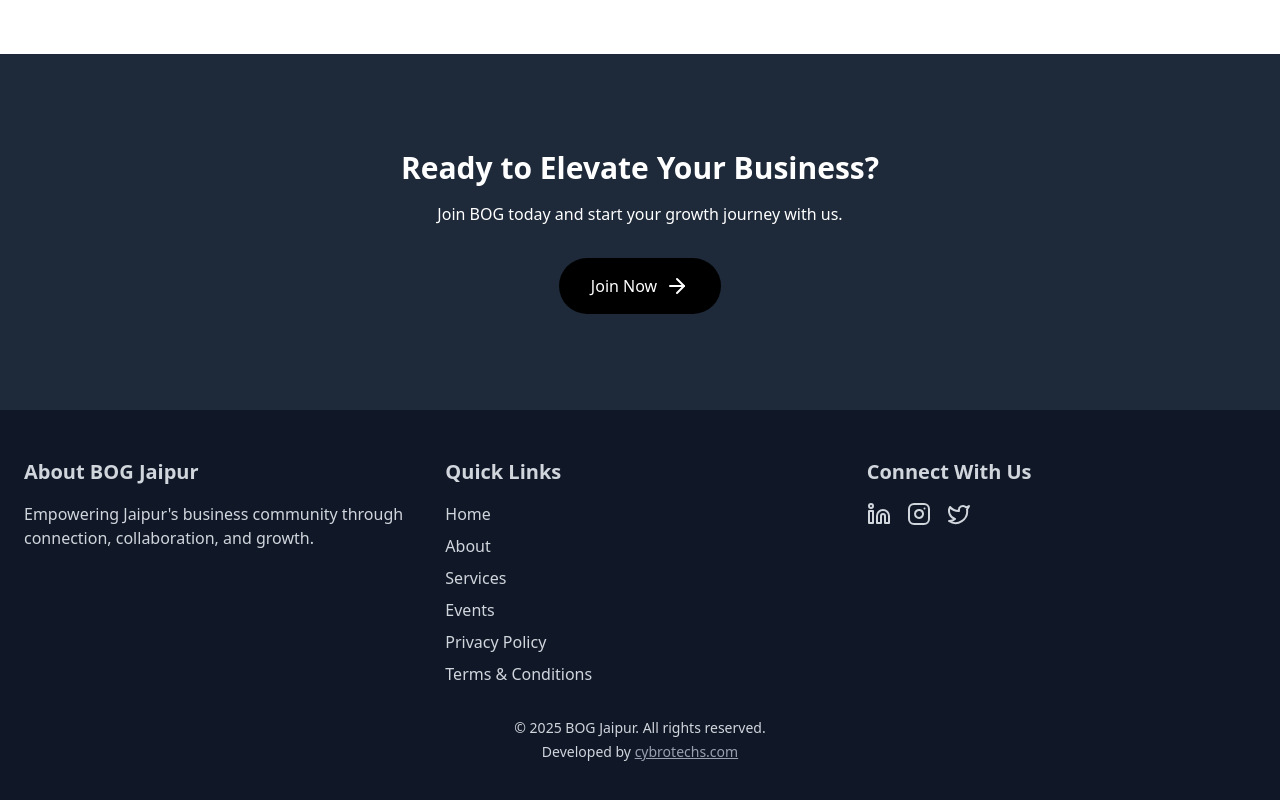
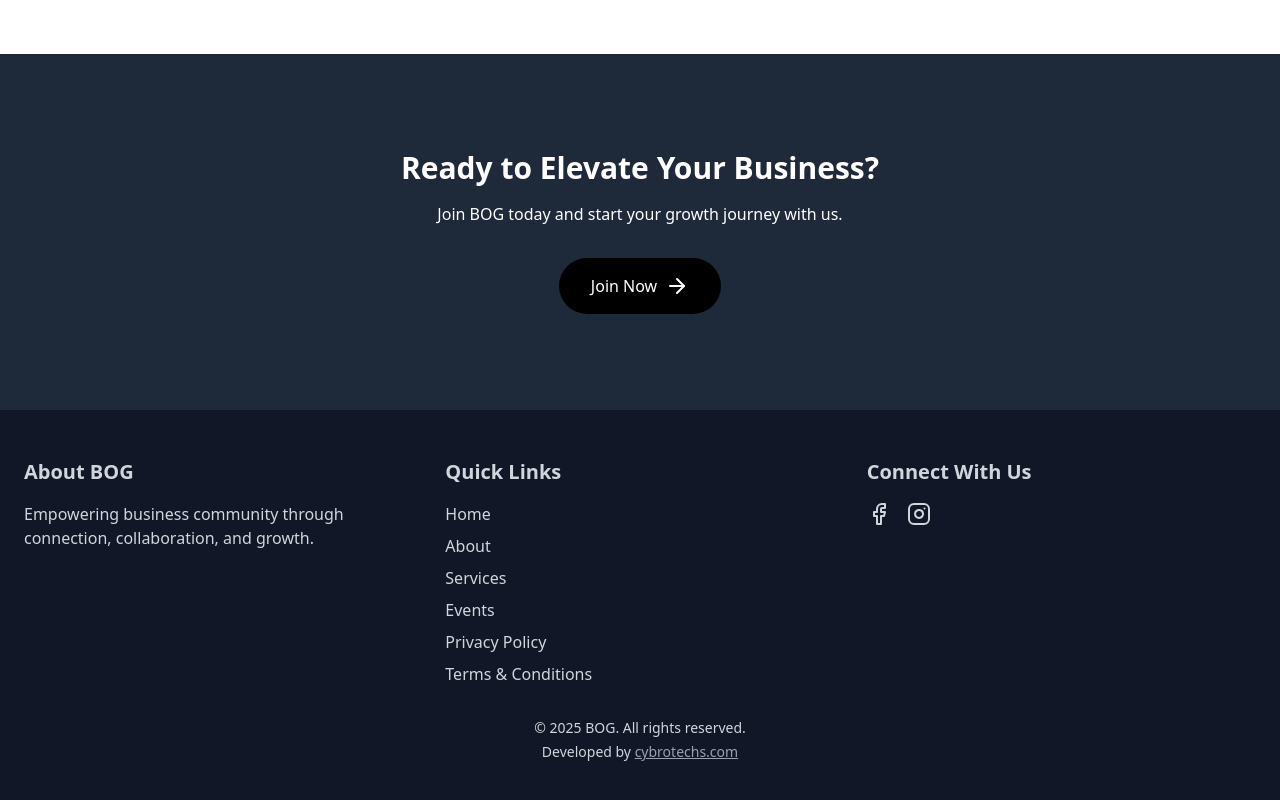
Before and after one commit to imhimanshujain/bogjaipur, a Next.js app: page / in a window 1280 px wide. Shown: the part 2398-3198 px from the top of the page. Built offline with nearby package versions, Linux system fonts and the light colour scheme.

Commit message:
corrected socials

```diff
--- a/components/Footer.tsx
+++ b/components/Footer.tsx
@@ -1,14 +1,13 @@
-// components/Footer.tsx
 import Link from 'next/link'
-import { Linkedin, Twitter, Instagram } from 'lucide-react'
+import { Linkedin, Twitter, Instagram, Facebook } from 'lucide-react'
 
 export default function Footer() {
   return (
     <footer className="bg-gray-900 text-gray-300 py-12 px-6">
       <div className="max-w-7xl mx-auto grid grid-cols-1 md:grid-cols-3 gap-8">
         <div>
-          <h4 className="text-xl font-semibold mb-4">About BOG Jaipur</h4>
-          <p>Empowering Jaipur's business community through connection, collaboration, and growth.</p>
+          <h4 className="text-xl font-semibold mb-4">About BOG</h4>
+          <p>Empowering business community through connection, collaboration, and growth.</p>
         </div>
         <div>
           <h4 className="text-xl font-semibold mb-4">Quick Links</h4>
@@ -18,21 +17,21 @@
             <li><Link href="/services">Services</Link></li>
             <li><Link href="/events">Events</Link></li>
             <li><Link href="/privacy-policy">Privacy Policy</Link></li>
-            <li><Link href="/terms">Terms &amp; Conditions</Link></li>
-          </ul>
+            <li><Link href="/terms">Terms & Conditions</Link></li>
+
+        </ul>
         </div>
         <div>
           <h4 className="text-xl font-semibold mb-4">Connect With Us</h4>
           <div className="flex space-x-4">
-            <Link href="#" className="hover:text-white"><Linkedin size={24} /></Link>
-            <Link href="#" className="hover:text-white"><Instagram size={24} /></Link>
-            <Link href="#" className="hover:text-white"><Twitter size={24} /></Link>
+            <Link href="https://www.facebook.com/bogjaipur" className="hover:text-white"><Facebook size={24} /></Link>
+            <Link href="https://www.instagram.com/bogjaipur?igsh=NmhmbmlpaDVvd2tv" className="hover:text-white"><Instagram size={24} /></Link>
+            {/* <Link href="#" className="hover:text-white"><Twitter size={24} /></Link> */}
           </div>
         </div>
       </div>
-
       <div className="mt-8 text-center text-sm">
-        <p>© {new Date().getFullYear()} BOG Jaipur. All rights reserved.</p>
+        <p>© {new Date().getFullYear()} BOG. All rights reserved.</p>
         <p className="mt-1">
           Developed by{' '}
           <a
@@ -46,5 +45,5 @@
         </p>
       </div>
     </footer>
-  )
+)
 }
```
